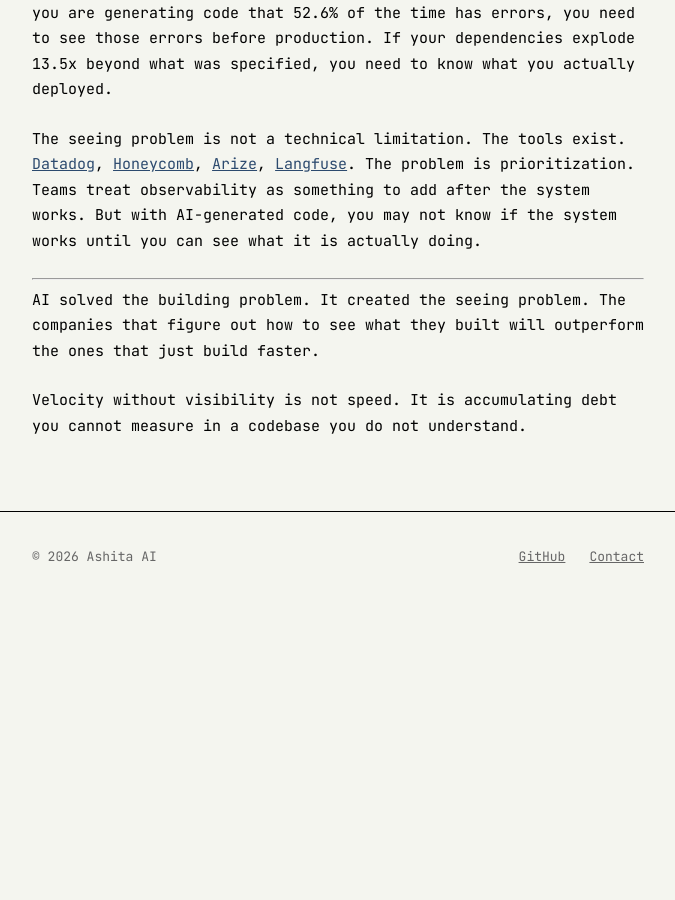
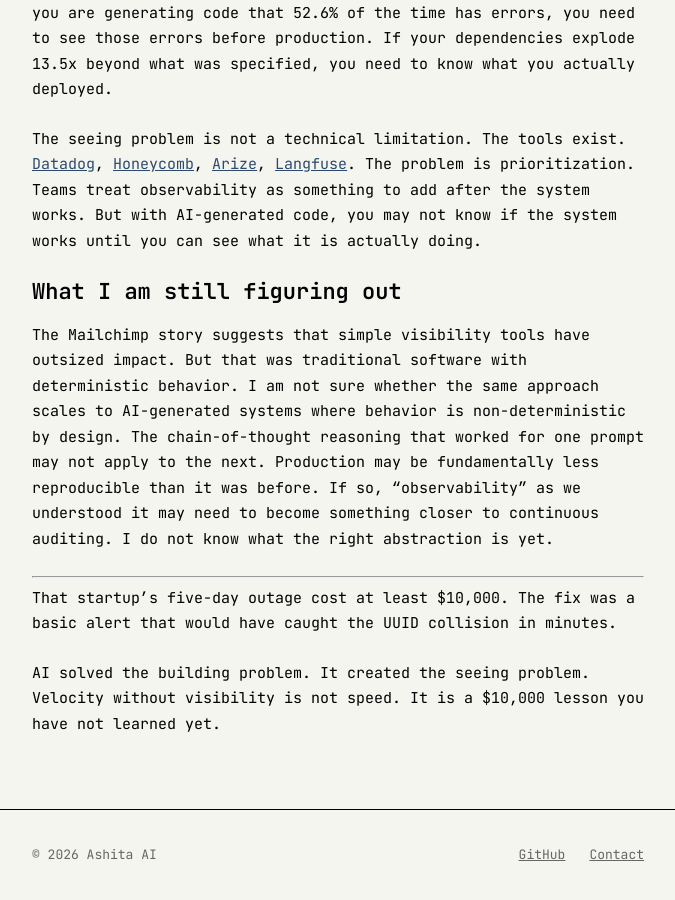
Before and after one commit to ashita-ai/ashita-ai.github.io, a Jekyll site: the page built from _posts/2026-02-03-the-seeing-problem.md, in a window 1280 px wide and 900 px high, scrolled down 4035 px. Shown: the whole window, without its empty margins (302-977 px from the left). Built offline with Jekyll 4.4.1, drawn with Linux system fonts in a browser that asks for light colours; before the commit the page ends 4637 px from its top, so only the background shows below that.

Commit message:
Upgrade The Seeing Problem to 90+
- Add 'What I am still figuring out' section on observability vs continuous auditing
- Strengthen closer by tying back to opening $10K incident
- Add memorable ending: 'a $10,000 lesson you have not learned yet'

```diff
--- a/_posts/2026-02-03-the-seeing-problem.md
+++ b/_posts/2026-02-03-the-seeing-problem.md
@@ -74,8 +74,12 @@ If you are shipping 12x more code, you need 12x more visibility. If you are gene
 
 The seeing problem is not a technical limitation. The tools exist. [Datadog](https://www.datadoghq.com/product/llm-observability/), [Honeycomb](https://www.honeycomb.io/resources/getting-started/what-is-llm-observability), [Arize](https://arize.com/), [Langfuse](https://langfuse.com/). The problem is prioritization. Teams treat observability as something to add after the system works. But with AI-generated code, you may not know if the system works until you can see what it is actually doing.
 
+## What I am still figuring out
+
+The Mailchimp story suggests that simple visibility tools have outsized impact. But that was traditional software with deterministic behavior. I am not sure whether the same approach scales to AI-generated systems where behavior is non-deterministic by design. The chain-of-thought reasoning that worked for one prompt may not apply to the next. Production may be fundamentally less reproducible than it was before. If so, "observability" as we understood it may need to become something closer to continuous auditing. I do not know what the right abstraction is yet.
+
 ---
 
-AI solved the building problem. It created the seeing problem. The companies that figure out how to see what they built will outperform the ones that just build faster.
+That startup's five-day outage cost at least $10,000. The fix was a basic alert that would have caught the UUID collision in minutes.
 
-Velocity without visibility is not speed. It is accumulating debt you cannot measure in a codebase you do not understand.
+AI solved the building problem. It created the seeing problem. Velocity without visibility is not speed. It is a $10,000 lesson you have not learned yet.
```
